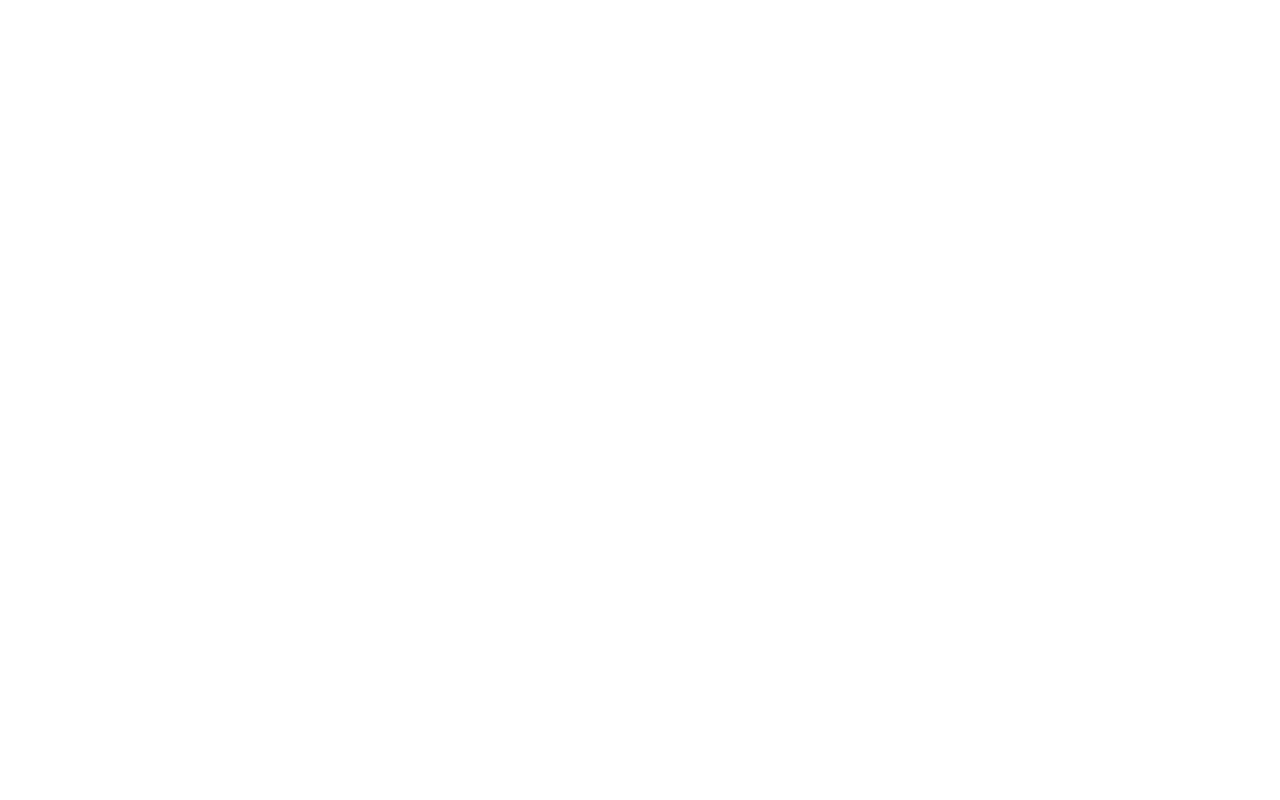
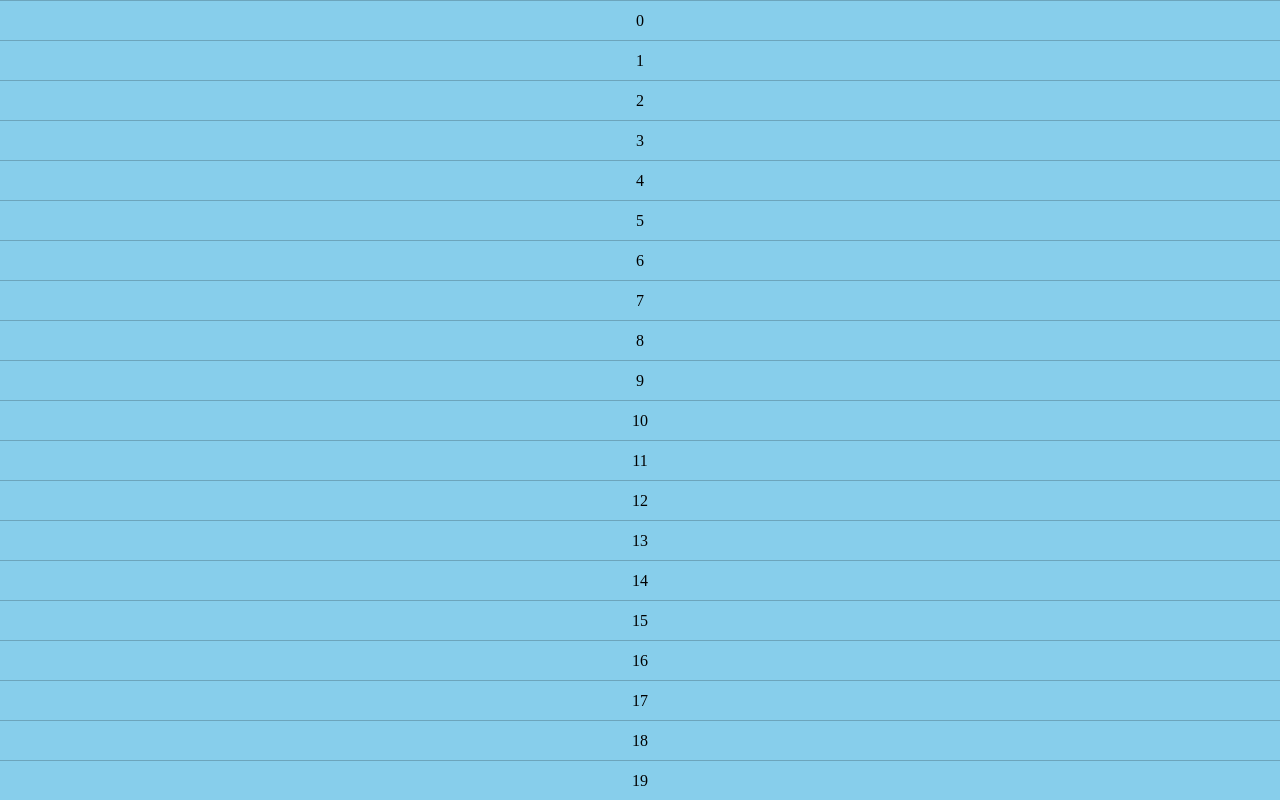
Before and after one commit to onlyou-yy/practiceExamples, a plain HTML site: page html/render/virtual-list/index.html in a window 1280 px wide. Drawn offline with nearby package versions, Linux system fonts and the light colour scheme.

Commit message:
虚拟列表简版

```diff
--- a/html/render/virtual-list/index.html
+++ b/html/render/virtual-list/index.html
@@ -11,14 +11,41 @@
       padding: 0;
       margin: 0;
     }
+    .infinite-list-container{
+      height: 100vh;
+      margin: 0 auto;
+      background-color: yellow;
+      overflow: auto;
+      -webkit-overflow-scrolling: touch;
+      position: relative;
+    }
+    .inifnite-list-phantom{
+      position: absolute;
+      left: 0;
+      top: 0;
+    }
+    .infinite-list{
+      width: 100%;
+      height: 100%;
+      overflow: hidden;
+      position: absolute;
+      left: 0;
+      top:0;
+    }
+    .infinite-item{
+      background-color: skyblue;
+      border-top: 1px solid rgba(0, 0, 0, .2);
+      text-align: center;
+      width: 100%;
+    }
   </style>
 </head>
 <body>
   <div id="app">
-    <div class="infinite-list-container">
-      <div class="infinite-list-phantom"></div>
-      <div class="infinite-list">
-        <div class="infinite-item" v-for="(item,index) in visibleData" :key="index">
+    <div class="infinite-list-container" @scroll="scrollEvent" ref="list">
+      <div class="infinite-list-phantom" :style="{height:listHeight + 'px'}"></div>
+      <div class="infinite-list" :style="{'transform':getTransform}">
+        <div class="infinite-item" :style="{height:itemSize + 'px',lineHeight:itemSize + 'px'}" v-for="(item,index) in visibleData" :key="index">
           {{item}}
         </div>
       </div>
--- a/html/render/virtual-list/index.js
+++ b/html/render/virtual-list/index.js
@@ -9,7 +9,11 @@ createApp({
   data(){
     return {
       listData,
+      screenHeight:800,
       itemSize:40,
+      start:0,
+      end:10,
+      startOffset:0
     }
   },
   computed:{
@@ -17,10 +21,26 @@ createApp({
       return this.listData.length * this.itemSize
     },
     visibleCount(){
-      return Math.ceil(screenHeight / this.itemSize)
+      return Math.ceil(this.screenHeight / this.itemSize)
     },
     getTransform(){
-      return `translate`
+      return `translate3d(0,${this.startOffset}px,0)`;
+    },
+    visibleData(){
+      return this.listData.slice(this.start,Math.min(this.end,this.listData.length));
     }
   },
+  mounted(){
+    // this.screenHeight = this.$el.clientHeight;
+    this.start = 0;
+    this.end = this.start + this.visibleCount;
+  },
+  methods:{
+    scrollEvent(e){
+      let scrollTop = this.$refs.list.scrollTop;
+      this.start = Math.floor(scrollTop/this.itemSize)
+      this.end = this.start + this.visibleCount;
+      this.startOffset = scrollTop;
+    }
+  }
 }).mount("#app")
```
